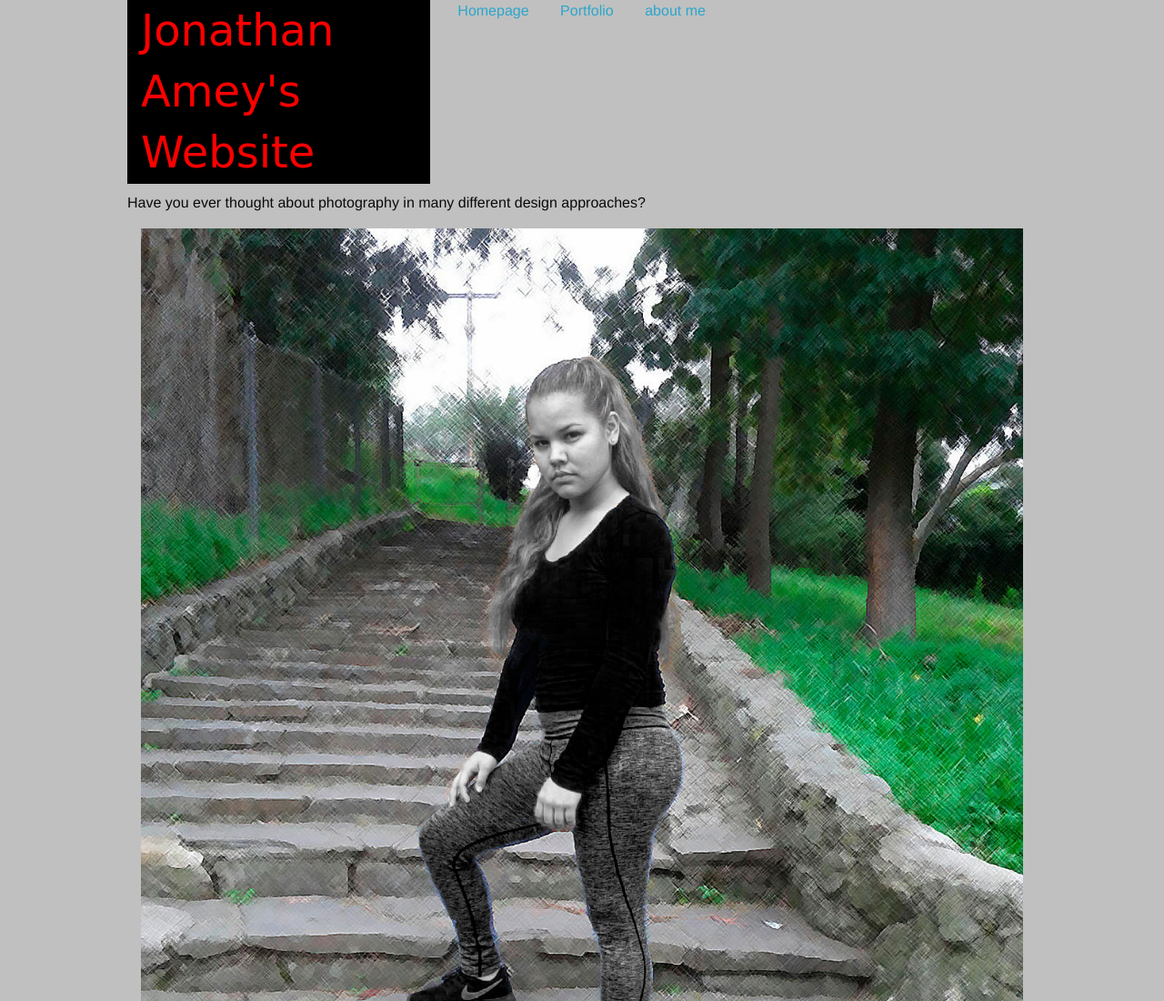
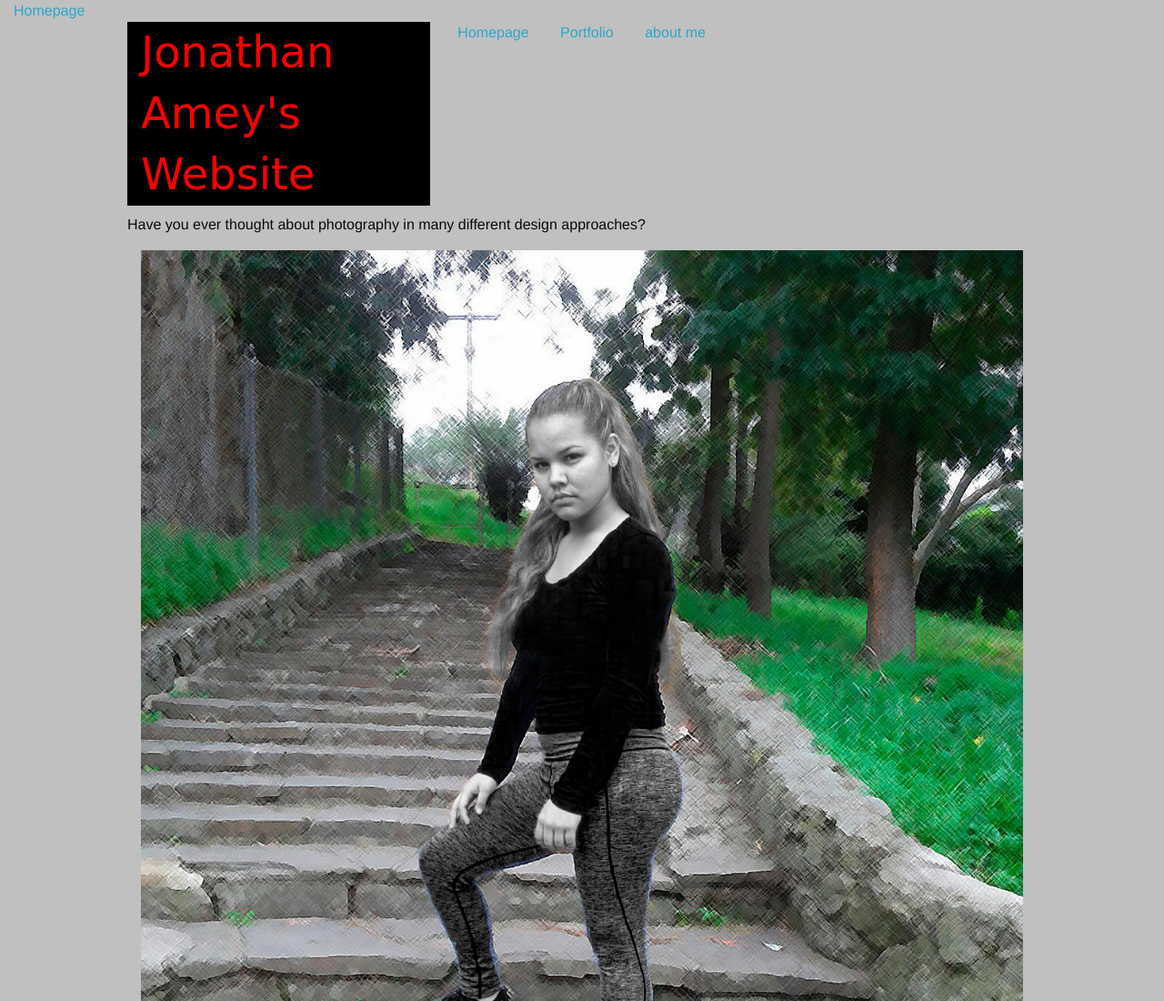
Before and after one commit to 5stargeneral/art3870-wi17, a plain HTML site: page index.html in a window 1280 px wide. Shown: the top 1100 px of the page at 91% size. Drawn offline with Linux system fonts and the light colour scheme; files that its build step writes are made by us from their sources; files whose address does not match are found by name.

Commit message:
Update index.html

```diff
--- a/index.html
+++ b/index.html
@@ -8,6 +8,7 @@
 <link rel="stylesheet" href="css/app.css">
 </head>
 <body>
+  <a href="redesign/index.html" class="columns small-12 med-2 large-1"> Homepage</a>
 <div class="wrapper">
 <header class="row">
 <h1 class="columns small-12 med-6 large-4">Jonathan Amey's Website</h1>
```
